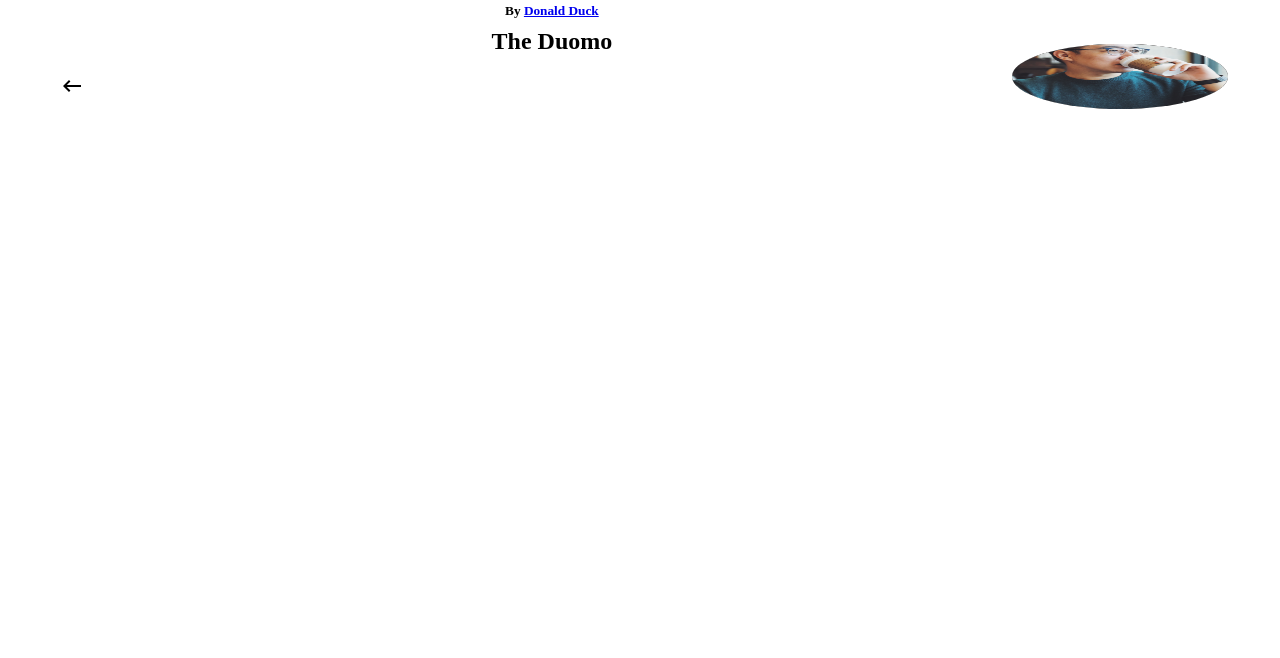
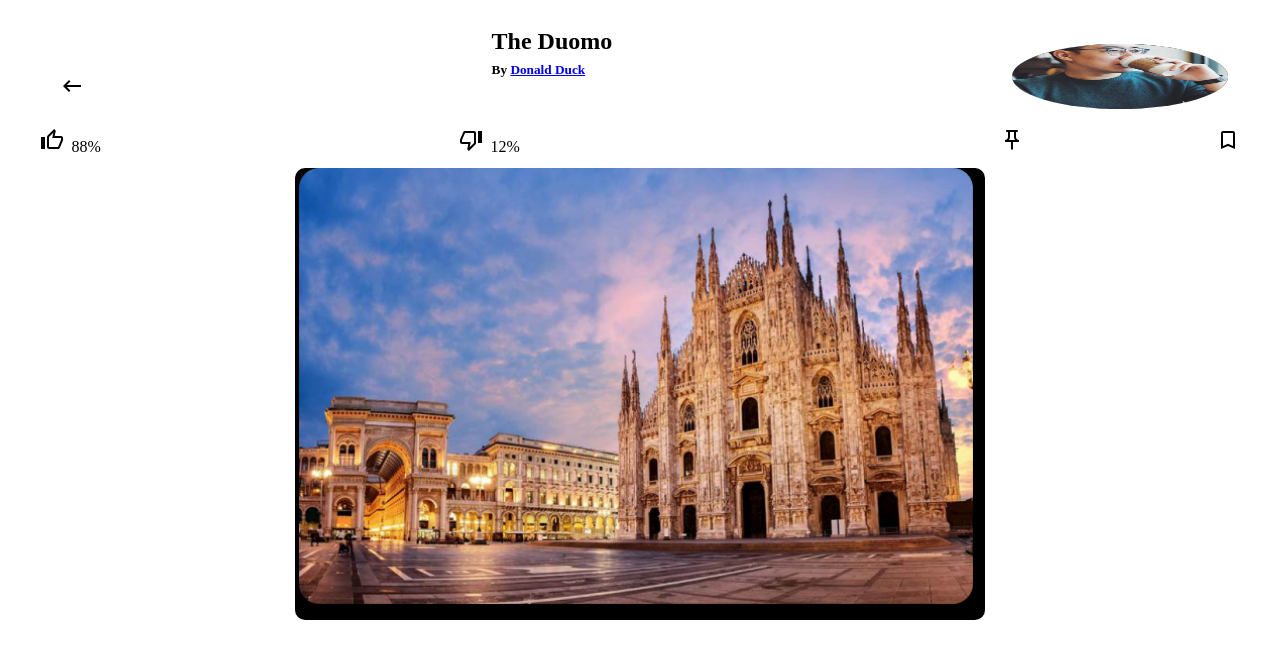
Before and after one commit to jo-on-github/Ctrl-Alt-Defeat-Frontend, a React (Create React App) app in the folder frontend/: page / in a window 1280 px wide. Shown: the top 658 px of the page. Built offline with nearby package versions, Linux system fonts and the light colour scheme.

Commit message:
guide overview heading, subheading and img complete

```diff
--- a/frontend/src/components/GuideOverview/index.js
+++ b/frontend/src/components/GuideOverview/index.js
@@ -2,7 +2,12 @@ import React from "react";
 import "./styles.css";
 import { Button } from "@mui/material";
 import KeyboardBackspaceIcon from "@mui/icons-material/KeyboardBackspace";
+import ThumbUpAltOutlinedIcon from "@mui/icons-material/ThumbUpAltOutlined";
+import ThumbDownAltOutlinedIcon from "@mui/icons-material/ThumbDownAltOutlined";
+import BookmarkBorderOutlinedIcon from '@mui/icons-material/BookmarkBorderOutlined';
+import PushPinOutlinedIcon from '@mui/icons-material/PushPinOutlined';
 import profileImg from "../../assets/profileImg.png";
+import cath from "../../assets/cath.png";
 
 function GuideOverview() {
   const buttonStyle = {
@@ -31,10 +36,28 @@ function GuideOverview() {
       </div>
 
       <div className="guideSubHeader">
-        <div className="guideSubHeader__icon--thumbUp"></div>
-        <div className="guideSubHeader__icon--thumbDown"></div>
-        <div className="guideSubHeader__icon--pin"></div>
-        <div className="guideSubHeader__icon--favourite"></div>
+        <div className="guideSubHeader__icons">
+          <div className="guideSubHeader__icons--thumbUp">
+            <ThumbUpAltOutlinedIcon />
+            <span className="guideSubHeader__icons--thumbUpRating">88%</span>
+          </div>
+          <div className="guideSubHeader__icons--thumbDown">
+            <ThumbDownAltOutlinedIcon />
+            <span className="guideSubHeader__icons--thumbDownRating">12%</span>
+          </div>
+        </div>
+        <div className="guideSubHeader__additionalIcons">
+
+          <div className="guideSubHeader__additionalIcons--pin">
+            <PushPinOutlinedIcon />
+          </div>
+          <div div className="guideSubHeader__additionalIcons--favourite">
+            <BookmarkBorderOutlinedIcon />
+          </div>
+        </div>
+      </div>
+      <div className="guide__img">
+        <img src={cath} alt="cath" />
       </div>
     </div>
   );
--- a/frontend/src/components/GuideOverview/styles.css
+++ b/frontend/src/components/GuideOverview/styles.css
@@ -23,12 +23,14 @@
   width: 60%;
     display: flex;
     flex-direction: column;
+    align-items: center;
+  text-align: left;
 }
 
-.guideHeader__heading--author {
-    height: 50%;
+.guideHeader__heading--title>h5 {
+    margin-top: -1em;
+}
 
-  }
 
   .guideHeader__heading--title {
     height: 80%;
@@ -49,9 +51,29 @@
 
 .guideSubHeader {
     width: 95%;
-    height: 15%;
+    height: 5%;
+    display: flex;
+    justify-content: space-between;
 }
-
-.guideHeader__heading--title>h5 {
-    margin-top: -10%;
+.guideSubHeader__icons{
+  width: 40%;
+  display: flex;
+  justify-content: space-between;
 }
+.guideSubHeader__icons--thumbUpRating{
+  margin-left: .5em;
+}
+.guideSubHeader__icons--thumbDownRating{
+  margin-left: .5em;
+}
+.guideSubHeader__additionalIcons{
+  width: 20%;
+  height: 100%;
+  display: flex;
+  justify-content: space-between;
+}
+.guide__img>img{
+  height: 100%;
+  width: 100%;
+  border-radius: 10px;
+}
```
Also changed, not shown: frontend/src/assets/cath.png (added).
